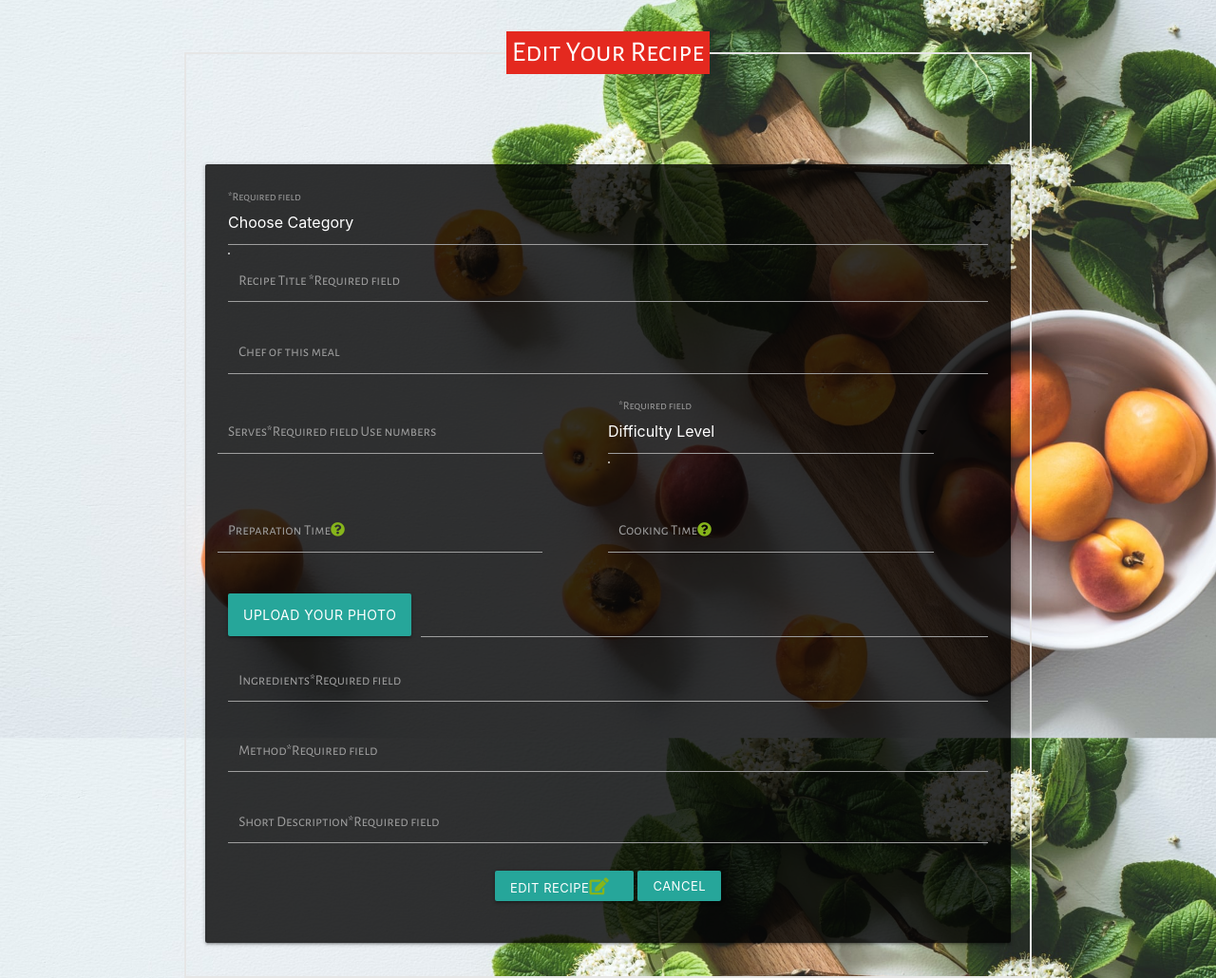
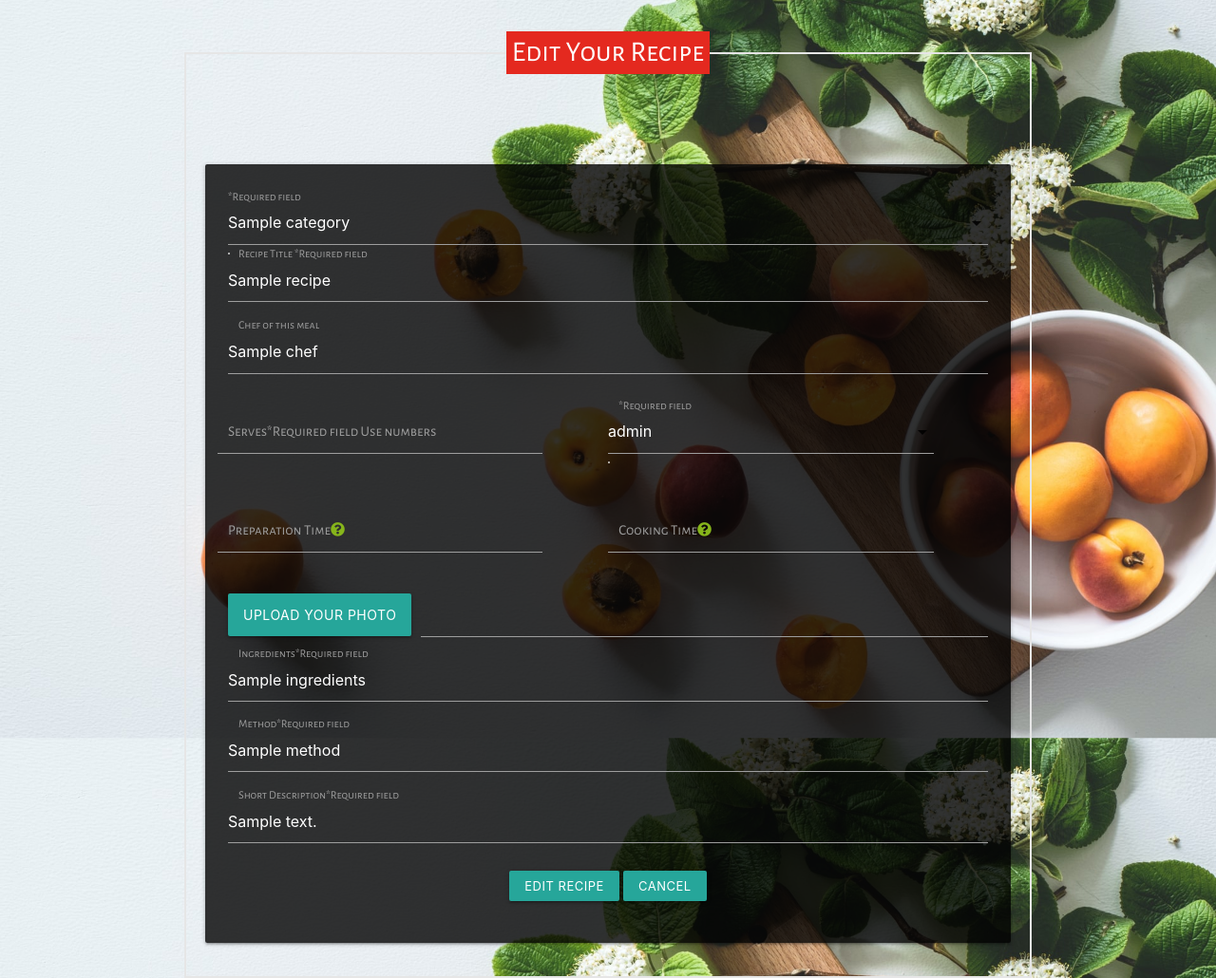
Before and after one commit to szilG/Salt-Papper, a Flask app: template templates/edit_recipe.html in a window 1280 px wide. Shown: the part 76-1106 px from the top of the page at 95% size. Run offline with Flask 2, Linux system fonts and the light colour scheme; the template is opened without the code that fills it: most values are stand-ins (such as "Sample title", 1, 10 or a date in 2020); some libraries are stand-ins or nearby versions; some web fonts are replaced.

Commit message:
bind data to the edit recipe form

```diff
--- a/templates/edit_recipe.html
+++ b/templates/edit_recipe.html
@@ -38,9 +38,13 @@
                 <!--Start Category Section-->
                 <div class="input-field">
                     <select id="category_name" name="category_name" class="validate" required>
-                        <option value="" disabled selected>Choose Category</option>
+                        <option value="" disabled>Choose Category</option>
                         {% for category in categories %}
-                        <option value="{{ category.category_name }}">{{ category.category_name }}</option>
+                            {% if category.category_name == recipe.category_name %}
+                                <option value="{{ category.category_name }}" selected>{{ category.category_name }}</option>
+                            {% else %}
+                                <option value="{{ category.category_name }}">{{ category.category_name }}</option>
+                            {% endif %}
                         {% endfor %}
                     </select>
                     <label for="category_name">*Required field</label>
@@ -50,7 +54,7 @@
                 <!--Start Recipe Name Section-->
                 <div class="input-field col s12">
                     <textarea id="recipe_name" name="recipe_name" class="materialize-textarea validate" minlength="5"
-                        maxlength="30" data-length="30" required></textarea>
+                        maxlength="30" data-length="30" required>{{ recipe.recipe_name }}</textarea>
                     <label for="recipe_name">Recipe Title <span>*Required field</span></label>
                 </div>
                 <!--End Recipe Name Section-->
@@ -58,7 +62,7 @@
                 <!--Start Chef Name Section-->
                 <div class="input-field col s12">
                     <input id="chef" name="chef" type="text" minlength="5" maxlength="30" data-length="30"
-                        class="validate">
+                        class="validate" value="{{ recipe.chef }}">
                     <label for="chef">Chef of this meal</label>
                 </div>
                 <!--End Chef Name Section-->
@@ -66,7 +70,8 @@
                 <!--Start Serves Section-->
                 <div class="row">
                     <div class="input-field col s12 m5">
-                        <input id="serves" type="number" name="serves" class="validate" required>
+                        <input id="serves" type="number" name="serves" class="validate" required
+                        value="{{ recipe.serves }}">
                         <label for="serves">Serves<span>*Required field Use numbers</span></label>
                     </div>
                     <!--End Serves Section-->
@@ -74,9 +79,13 @@
                     <!--Start Difficulty Level Section-->
                     <div class="input-field col s12 m5 offset-m1">
                         <select id="difficulty_level" name="difficulty_level" class="validate" required>
-                            <option value="" disabled selected>Difficulty Level</option>
+                            <option value="" disabled>Difficulty Level</option>
                             {% for difficulty in difficulties %}
-                            <option value="{{ difficulty.difficulty_level}}">{{ difficulty.difficulty_level}}</option>
+                                {% if difficulty.difficulty_level == recipe.difficulty_level %}
+                                    <option value="{{ difficulty.difficulty_level}}" selected>{{ difficulty.difficulty_level}}</option>
+                                {% else %}
+                                    <option value="{{ difficulty.difficulty_level}}">{{ difficulty.difficulty_level}}</option>
+                                {% endif %}
                             {% endfor %}
                         </select>
                         <label for="difficulty_level">*Required field</label>
@@ -87,12 +96,14 @@
                 <!--Start Prep-time and Cook-time Section-->
                 <div class="row">
                     <div class="input-field col s12 m5">
-                        <input id="prep_time" type="number" name="prep_time" class="validate" required>
+                        <input id="prep_time" type="number" name="prep_time" class="validate" required
+                        value="{{ recipe.prep_time }}">
                         <label for="serves">Preparation Time<i class="fas fa-question-circle tooltipped"
                                 data-position="right" data-tooltip="Enter total preparation time"></i></label>
                     </div>
                     <div class="input-field col s12 m5 offset-m1">
-                        <input id="cook_time" type="number" name="cook_time" class="validate" required>
+                        <input id="cook_time" type="number" name="cook_time" class="validate" required
+                        value="{{ recipe.cook_time }}">
                         <label for="cook_time">Cooking Time<i class="fas fa-question-circle tooltipped"
                                 data-position="right" data-tooltip="Enter total cooking time"></i></label>
                     </div>
@@ -114,7 +125,7 @@
                 <!--Start Ingredients Section-->
                 <div class="input-field col s12">
                     <textarea id="ingredients" name="ingredients" class="materialize-textarea validate" minlength="5"
-                        maxlength="1000" data-length="1000" required></textarea>
+                        maxlength="1000" data-length="1000" required>{{ recipe.ingredients }}</textarea>
                     <label for="ingredients">Ingredients<span>*Required field</span></label>
                 </div>
                 <!--End Ingredients Section-->
@@ -122,7 +133,7 @@
                 <!--Start Method Section-->
                 <div class="input-field col s12">
                     <textarea id="method" name="method" class="materialize-textarea validate" minlength="5"
-                        maxlength="1000" data-length="1000" required></textarea>
+                        maxlength="1000" data-length="1000" required>{{ recipe.method }}</textarea>
                     <label for="method">Method<span>*Required field</span></label>
                 </div>
                 <!--End Method Section-->
@@ -130,15 +141,16 @@
                 <!--Start Description Section-->
                 <div class="input-field col s12">
                     <textarea id="description" name="description" class="materialize-textarea validate" minlength="5"
-                        maxlength="1000" data-length="1000" required></textarea>
+                        maxlength="1000" data-length="1000" required>{{ recipe.description}}</textarea>
                     <label for="description">Short Description<span>*Required field</span></label>
                 </div>
                 <!--End Description Section-->
 
                 <div class="row">
                     <div class="col s12 center-align">
-                        <button type="submit" class="btn-small">Edit Recipe<i class="fas fa-edit"></i></button>
-                        <a href="{{ url_for('profile', username=session['user']) }}" class="btn-small">Cancel</a>
+                        <button type="submit" class="btn-small">Edit Recipe</button>
+                        <a href="{{ url_for('profile', username=session['user']) }}" class="btn-small">Cancel
+                        </a>
                     </div>
                 </div>
             </div>
```
